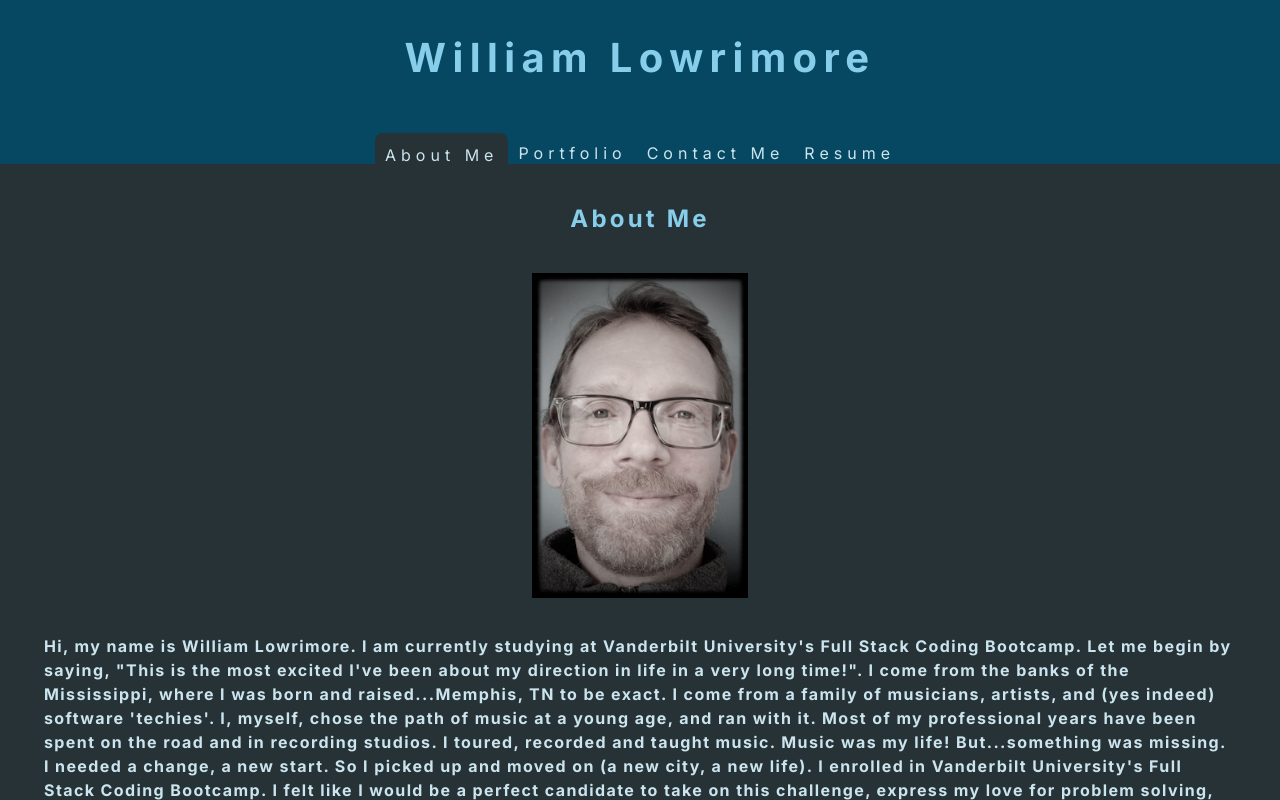
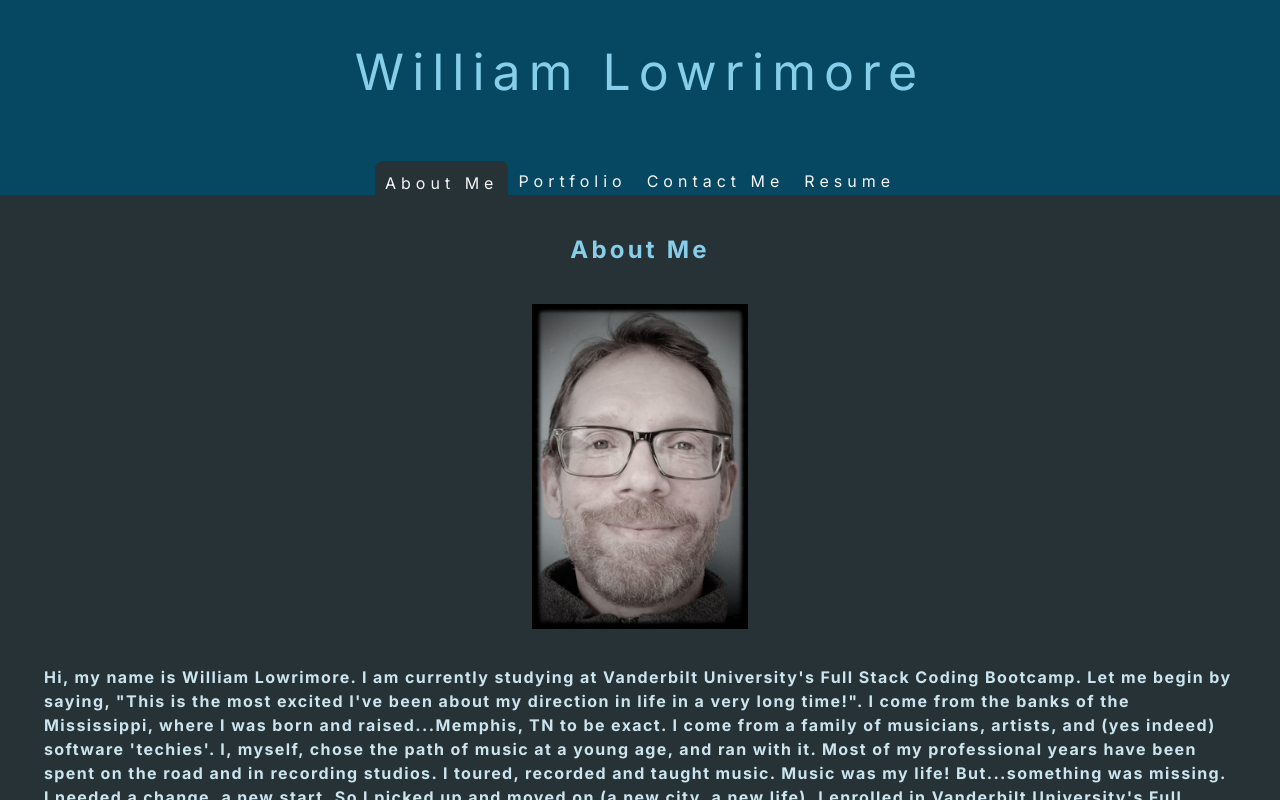
Before and after one commit to wlowrimore/wdl_vandy_bc_react_portfolio_2022, a React (Create React App) app: page / in a window 1280 px wide. Shown: the top 800 px of the page. Built offline with nearby package versions, Linux system fonts and the light colour scheme.

Commit message:
adjusting style

```diff
--- a/src/App.js
+++ b/src/App.js
@@ -18,7 +18,7 @@ function App() {
         return <AboutPage />;
       case "portfolio":
         return <ProjectPage />;
-      case "contact":
+      case "contact-form":
         return <ContactPage />;
       case "resume":
         return <ResumePage />;
--- a/src/components/Footer.js
+++ b/src/components/Footer.js
@@ -13,8 +13,8 @@ export default function Footer() {
             href="https://iconscout.com/icons/react"
             target="_blank"
             alt="react"
-          />{" "}
-          React by William Lowrimore
+          />
+          React&trade; by William Lowrimore
         </h5>
       </div>
 
--- a/src/components/ProjectPage.js
+++ b/src/components/ProjectPage.js
@@ -42,9 +42,9 @@ export default function ProjectPage() {
         />
 
         <Project
-          image={require("../images/1nceUponATime.jpg")}
-          name="Once Upon A Time"
-          repo="https://github.com/wlowrimore/vandy-pjct1-once-upon-a-time"
+          image={require("../images/weather-dash.jpg")}
+          name="Weather Dashboard"
+          repo="https://github.com/wlowrimore/vandy_bc_weather_dash_chlng_06_2022"
           description="description"
         />
       </div>{" "}
--- a/src/index.css
+++ b/src/index.css
@@ -9,13 +9,13 @@ body {
   margin: 0;
   min-height: 100vh;
   background-color: #263236;
-  font-family: Inter, sans-serif;
+  font-family: 'Inter', sans-serif;
 }
 
 .header {
   display: flex;
   flex-direction: column;
-  height: 164px;
+  height: 195px;
   margin: 0;
   padding-bottom: -40px;
   align-items: center;
@@ -28,9 +28,9 @@ body {
   flex-direction: column;
   justify-content: center;
   align-items: center;
-  font-size: 40px;
-  font-weight: 900;
-  letter-spacing: .4rem;
+  font-size: 50px;
+  font-weight: 400;
+  letter-spacing: .5rem;
   color: skyblue;
 }
 
@@ -45,12 +45,12 @@ span {
   display: flex;
   justify-content: center;
   align-items: center;
-  color: #cbe4ee;
+  color: whitesmoke;
   text-decoration: none;
   letter-spacing: 5px;
   padding: 10px;
 }
-li:hover {
+span:hover {
   color: skyblue;
   background-color: #263236;
   padding-top: -2px;
@@ -59,15 +59,15 @@ li:hover {
   cursor: pointer;
 }
 
-nav {
+nav .navactive {
   display: flex;
   flex-direction: row;
-  /* height: 50px; */
 }
 
-.navActive {
+nav .navActive {
   display: flex;
   justify-content: center;
+  /* color: red; */
   background-color: #263236;
   padding-top: 2px;
   border-radius: 8px;
@@ -75,7 +75,7 @@ nav {
 
 /* ________________________MEDIA QUERIES__________________________ */
 
-@media (max-width: 576px) {
+/* @media (max-width: 576px) {
   .header h2 {
     display: flex;
     flex-wrap: wrap;
@@ -102,7 +102,7 @@ nav {
   }
 
   .about-body {
-    /* border: 2px solid #cbe4ee; */
+    border: 2px solid #cbe4ee;
     width: 100%;
     padding: 8px -150px;
     margin: 0;
@@ -207,7 +207,7 @@ nav {
     background-color: #263236;
     margin: 0;
   }
-}
+} */
 
 /* ____________________________ABOUT_____________________________ */
 
@@ -344,6 +344,21 @@ nav {
   width: 60%;
 }
 
+input {
+  height: 30px;
+  font-size: 18px;
+  padding: 6px;
+  color: #000;
+}
+
+textarea {
+  height: 200px;
+  font-family: sans-serif;
+  font-size: 18px;
+  padding: 6px;
+  color: #000;
+}
+
 .form-group {
   color: #cbe4ee;
   display: flex;
@@ -353,6 +368,7 @@ nav {
 }
 
 .form-control:focus {
+  font-size: 18px;
   background-color: #e3f9f4;
   outline: none;
 }
@@ -378,7 +394,7 @@ nav {
   opacity: 50%;
   color: #02fcfc;
   background-color: #064862;
-  transition: .6s;
+  transition: .4s;
   cursor: pointer;
 }
 
```
Also changed, not shown: src/CurrentPageContent.js (deleted, +0 -7 lines).
